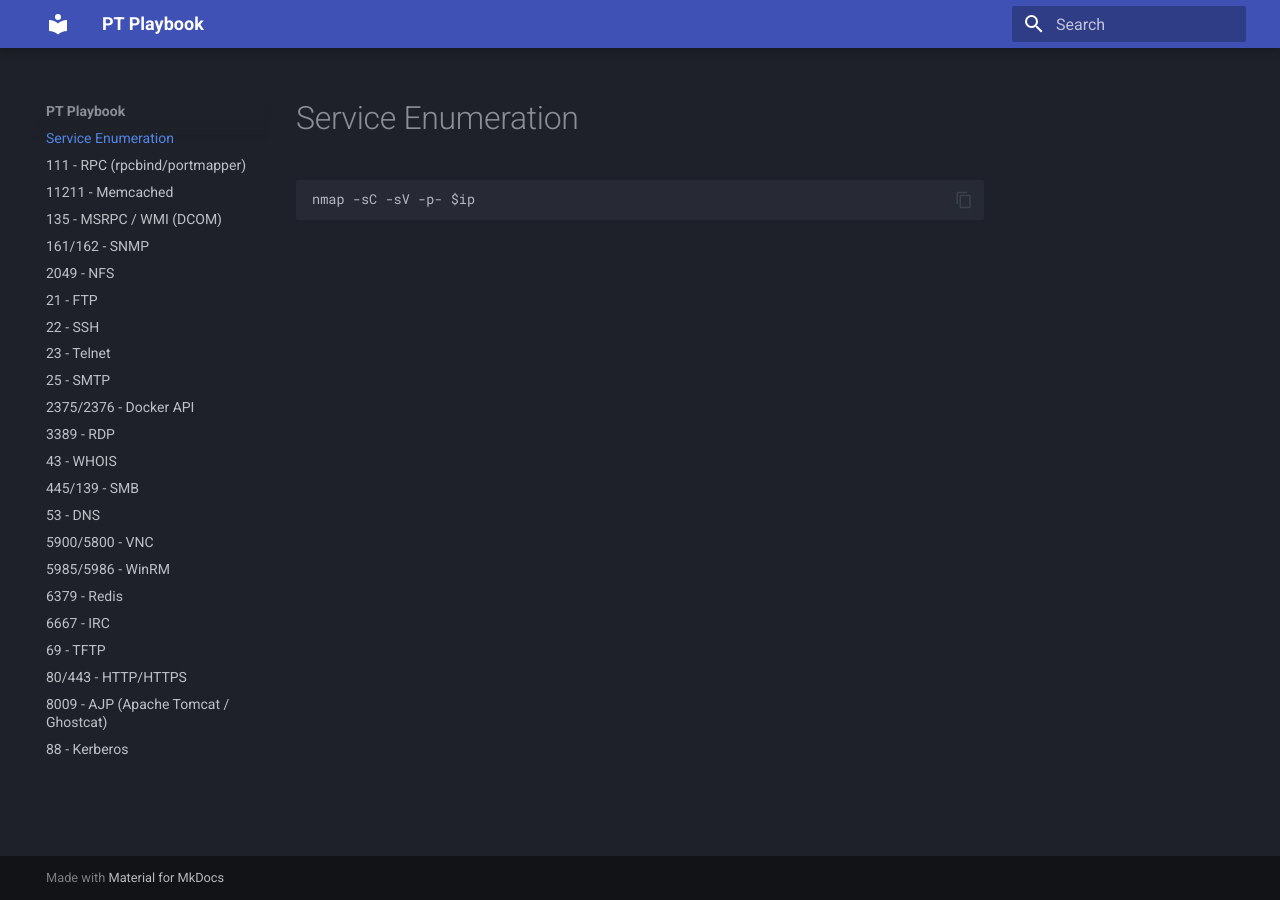
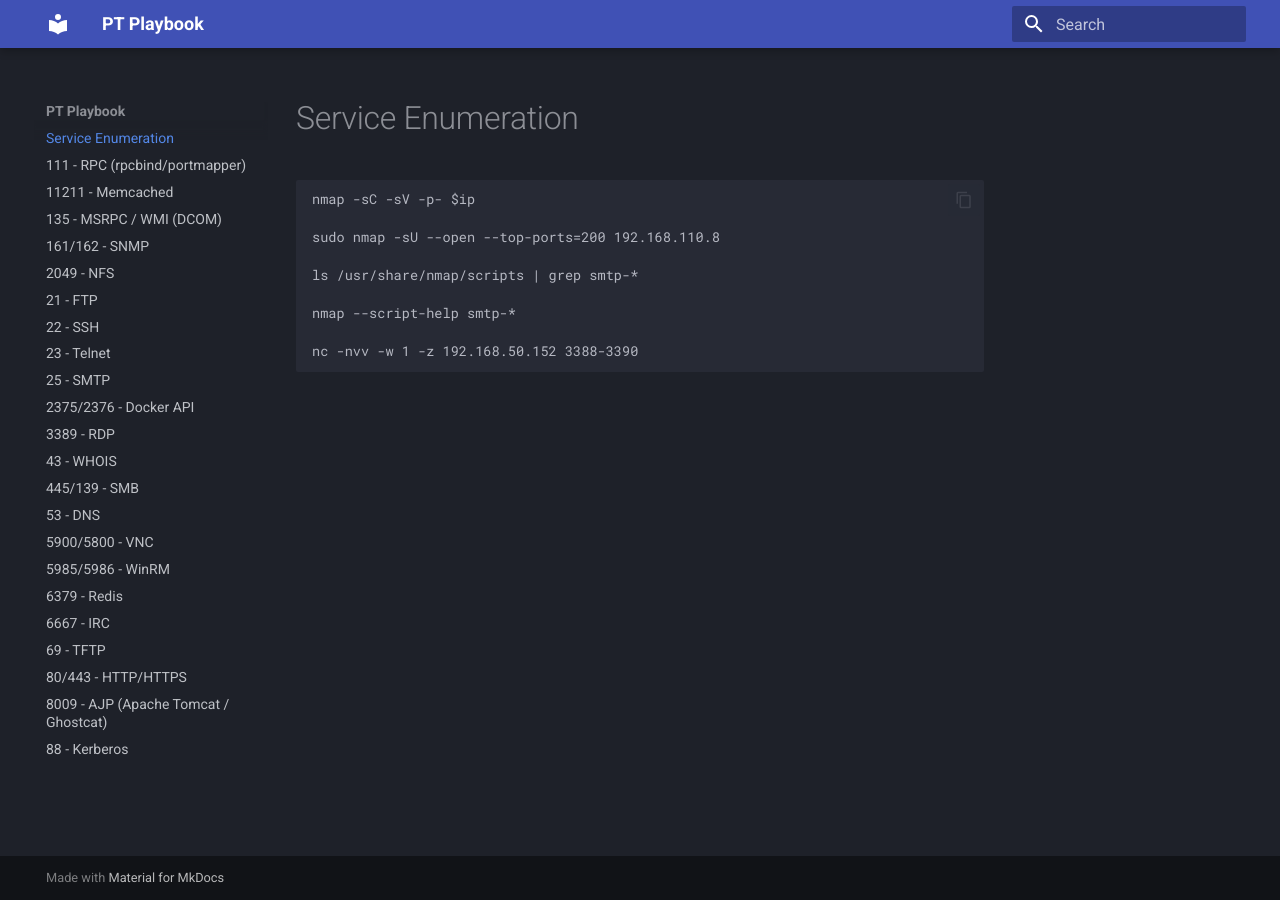
Before and after one commit to stafford-m/pt-playbook, an MkDocs documentation site: the page built from docs/index.md, in a window 1280 px wide. Built offline with MkDocs 1.6.1 and Material for MkDocs 9.7.7, drawn with Linux system fonts in a browser that asks for light colours.

Commit message:
changed service notes a bit

````diff
--- a/docs/index.md
+++ b/docs/index.md
@@ -2,4 +2,12 @@
 
 ```bash
 nmap -sC -sV -p- $ip
+
+sudo nmap -sU --open --top-ports=200 192.168.110.8
+
+ls /usr/share/nmap/scripts | grep smtp-*
+
+nmap --script-help smtp-*
+
+nc -nvv -w 1 -z 192.168.50.152 3388-3390
 ```
````
